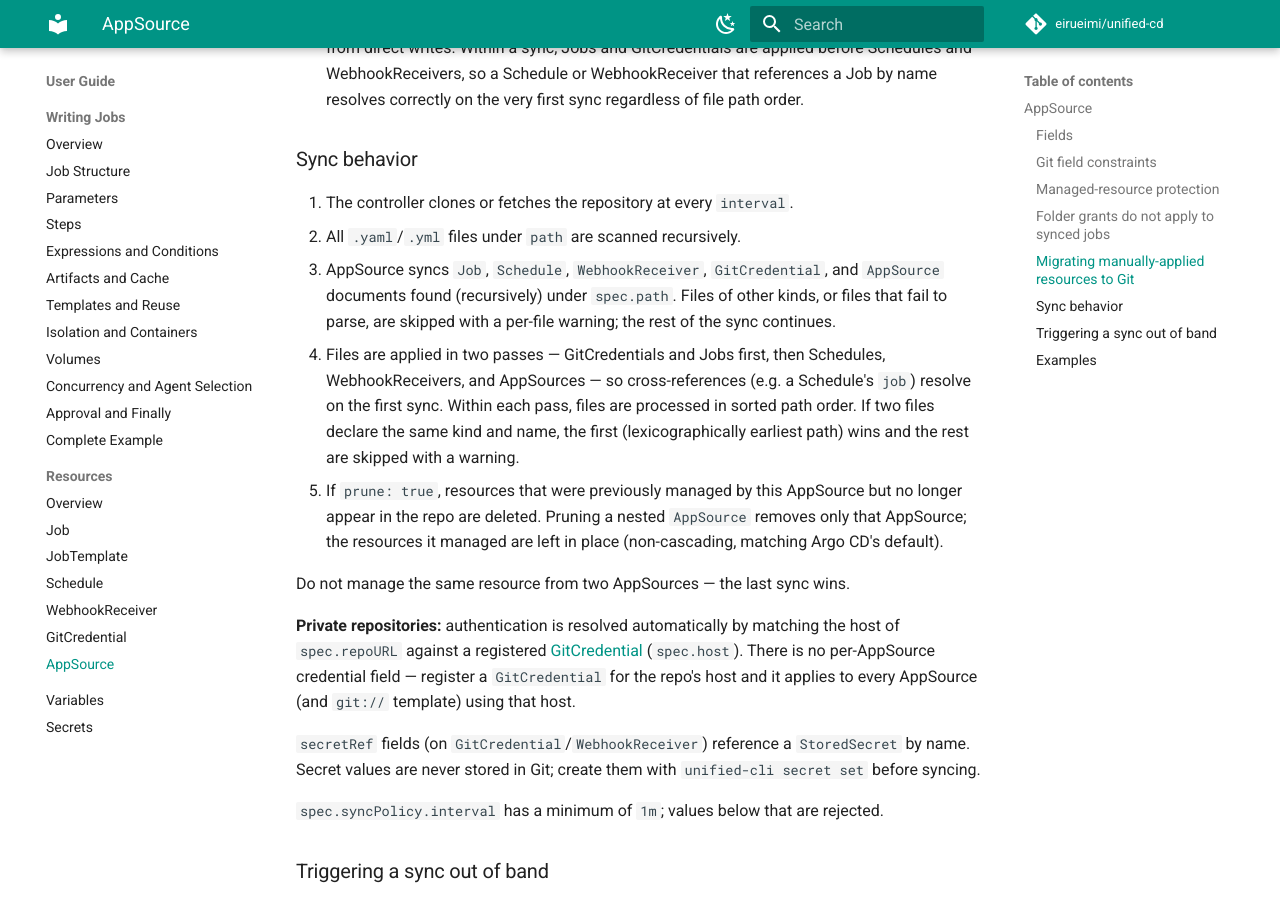
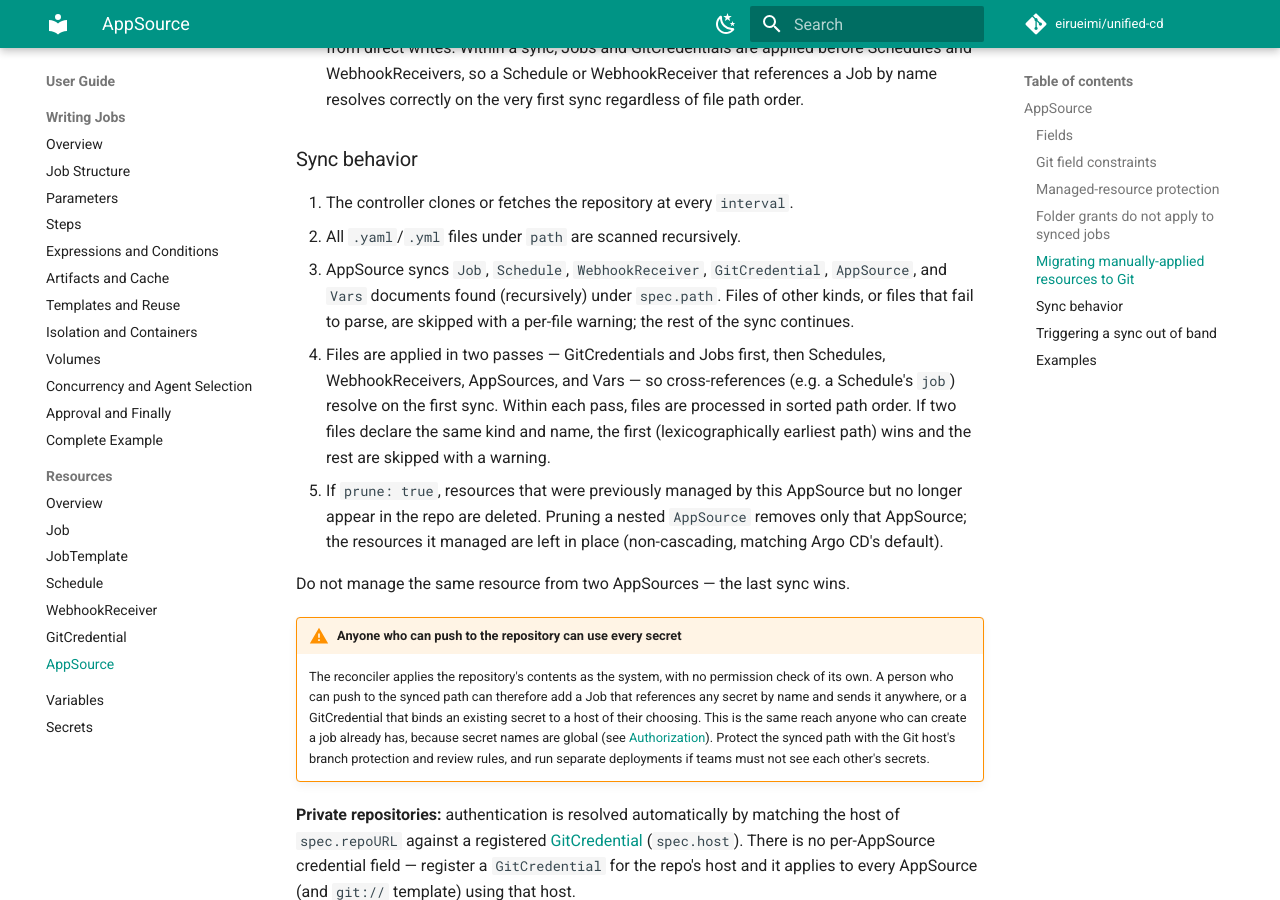
Before and after one commit to eirueimi/unified-cd, an MkDocs documentation site: the page built from docs/user-guide/resources/app-source.md, in a window 1280 px wide and 900 px high, scrolled down 3388 px. Built offline with MkDocs 1.6.1 and Material for MkDocs 9.7.7, drawn with Linux system fonts in a browser that asks for light colours; comment, search, counter and statistics services are not loaded.

Commit message:
docs: state the AppSource trust boundary, list Vars as a synced kind, track store-credential scoping (#225)
Anyone who can push to a synced path can use every secret, the same reach
as anyone who can create a job. Vars documents were synced but missing from
the kind list. TODO 56 tracks the redesign of the store-credentials broker.


Claude-Session: https://claude.ai/code/session_01G3NWwwXnjYtSfzJjZYTrnV

Co-authored-by: Claude Opus 5.5 <noreply@anthropic.com>

```diff
--- a/docs/user-guide/resources/app-source.md
+++ b/docs/user-guide/resources/app-source.md
@@ -137,11 +137,14 @@ actionable through the API only to callers whose folder grants cover them.
 
 1. The controller clones or fetches the repository at every `interval`.
 2. All `.yaml`/`.yml` files under `path` are scanned recursively.
-3. AppSource syncs `Job`, `Schedule`, `WebhookReceiver`, `GitCredential`, and `AppSource` documents found (recursively) under `spec.path`. Files of other kinds, or files that fail to parse, are skipped with a per-file warning; the rest of the sync continues.
-4. Files are applied in two passes — GitCredentials and Jobs first, then Schedules, WebhookReceivers, and AppSources — so cross-references (e.g. a Schedule's `job`) resolve on the first sync. Within each pass, files are processed in sorted path order. If two files declare the same kind and name, the first (lexicographically earliest path) wins and the rest are skipped with a warning.
+3. AppSource syncs `Job`, `Schedule`, `WebhookReceiver`, `GitCredential`, `AppSource`, and `Vars` documents found (recursively) under `spec.path`. Files of other kinds, or files that fail to parse, are skipped with a per-file warning; the rest of the sync continues.
+4. Files are applied in two passes — GitCredentials and Jobs first, then Schedules, WebhookReceivers, AppSources, and Vars — so cross-references (e.g. a Schedule's `job`) resolve on the first sync. Within each pass, files are processed in sorted path order. If two files declare the same kind and name, the first (lexicographically earliest path) wins and the rest are skipped with a warning.
 5. If `prune: true`, resources that were previously managed by this AppSource but no longer appear in the repo are deleted. Pruning a nested `AppSource` removes only that AppSource; the resources it managed are left in place (non-cascading, matching Argo CD's default).
 
 Do not manage the same resource from two AppSources — the last sync wins.
+
+!!! warning "Anyone who can push to the repository can use every secret"
+    The reconciler applies the repository's contents as the system, with no permission check of its own. A person who can push to the synced path can therefore add a Job that references any secret by name and sends it anywhere, or a GitCredential that binds an existing secret to a host of their choosing. This is the same reach anyone who can create a job already has, because secret names are global (see [Authorization](../../operator-manual/authorization.md)). Protect the synced path with the Git host's branch protection and review rules, and run separate deployments if teams must not see each other's secrets.
 
 **Private repositories:** authentication is resolved automatically by matching the host of `spec.repoURL` against a registered [GitCredential](git-credential.md#gitcredential) (`spec.host`). There is no per-AppSource credential field — register a `GitCredential` for the repo's host and it applies to every AppSource (and `git://` template) using that host.
 
```
Also changed, not shown: TODO.md (+7 -0 lines).
